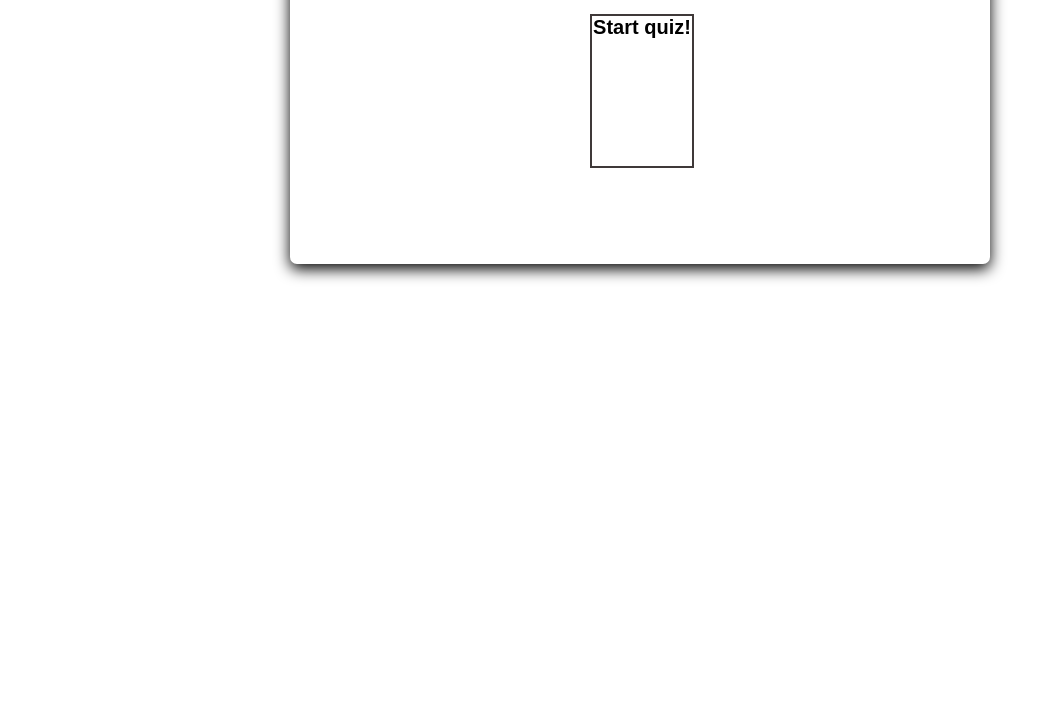
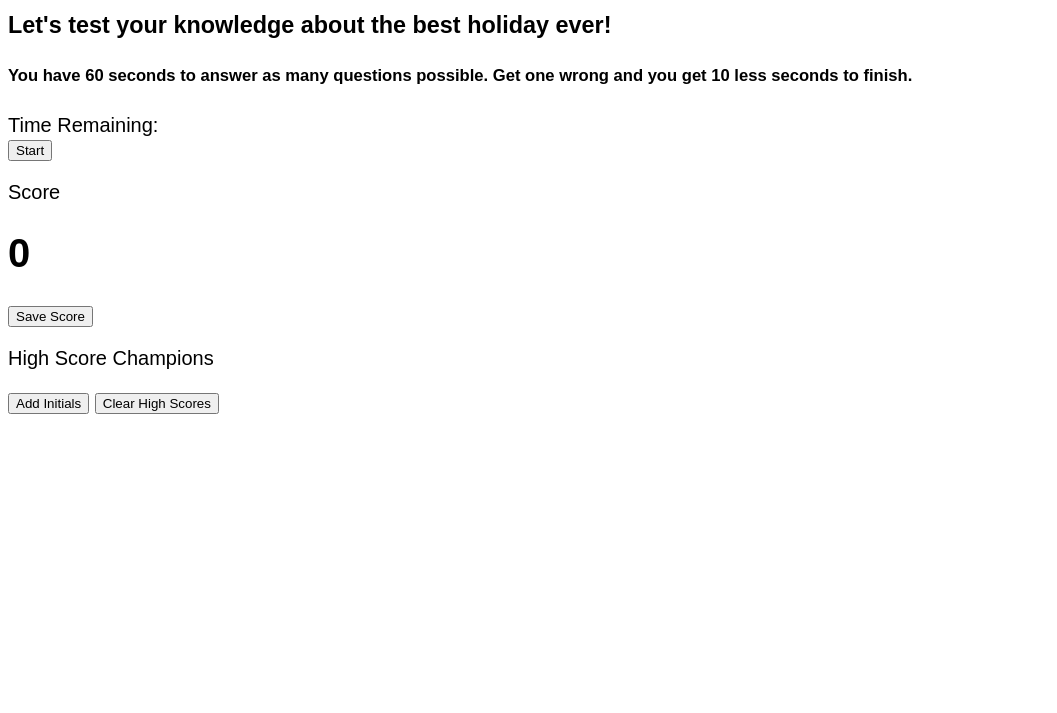
Before and after one commit to brookeotis1/whippersnapper, a plain HTML site: page index.html in a window 1280 px wide. Shown: the part 87-800 px from the top of the page, without its empty margins (0-1057 px from the left). Drawn offline with Linux system fonts and the light colour scheme.

Commit message:
add btns, containers

```diff
--- a/index.html
+++ b/index.html
@@ -1,39 +1,59 @@
+
+
 <!DOCTYPE html>
 <html lang="en">
 <head>
     <meta charset="UTF-8">
     <meta name="viewport" content="width=device-width, initial-scale=1.0">
-    <link rel="stylesheet" href="style.css"
+    <link rel="stylesheet" href="style.css"/>
 
-    <title>Whippersnapper Quiz!</title>
+
 
 </head>
 <body>
-    <div id="container">
-        <div id="start"> Start quiz!</div>
-        <div id="quiz" style = "display : none;"
-            <div id="question"></div>
-            <div id="choices"></div>
-                <div class="choice" id="A"
-                onclick="checkAnswer('A')"></div>
-                <div class="choice" id="B"
-                onclick="checkAnswer('B')"></div>
-                <div class="choice" id="C"
-                onclick="checkAnswer('C')"></div>
+    <h1>Whippersnapper Quiz!</h1>
+    <h3>Let's test your knowledge about the best holiday ever!</h3>
+    <h5>You have 60 seconds to answer as many questions possible. Get one wrong and you get 10 less seconds to finish.</h5>
+    <div class="container">
+        <div id="counter"> Time Remaining:</div>
+        <div id="quiz-container" class="hide">
+        <div id="question"></div>
+        <div id="answer-buttons" class="btn-grid">
 
+        </div>
+        </div>
+        <div class="controls">
+            <button id="start-btn" class="start-btn btn">Start</button>
+        </div>
+        </div>
 
-            <div id="timer"></div>
-                <div id="counter"></div>
+    <div class="container">
+        <div id="score-container" class="justify-center flex-column">
+            <div id="score">
+             </div>
+            <p class="score-prefix">Score</p>
+            <h1 class="score-main-text" id="score">0</h1>
+            <div class="controls">
+                <button id="saveScore-btn" class="saveScore-btn btn">Save Score</button>
+            </div>
+        </div>
+    </div>
+    <div class="container">
+        <div id="high-score-container" class="justify-center flex-column">
+            <div id="high-score">
+             </div>
+            <p class="score-prefix">High Score Champions</p>
 
+            <div class="controls">
+                <button id="addHighScore-btn" class="addHighScore-btn btn">Add Initials</button>
+                <button id="clearHighScore-btn" class="clearHighScore-btn btn">Clear High Scores</button>
             </div>
-
-            <div id="progress"></div>
-
-    <div id="scoreContainer" style="display: none"></div>
-
+        </div>
     </div>
 
 
-<script src="script.js"></script>
+
+
+    <script src="script.js"></script>
 </body>
 </html>
```
